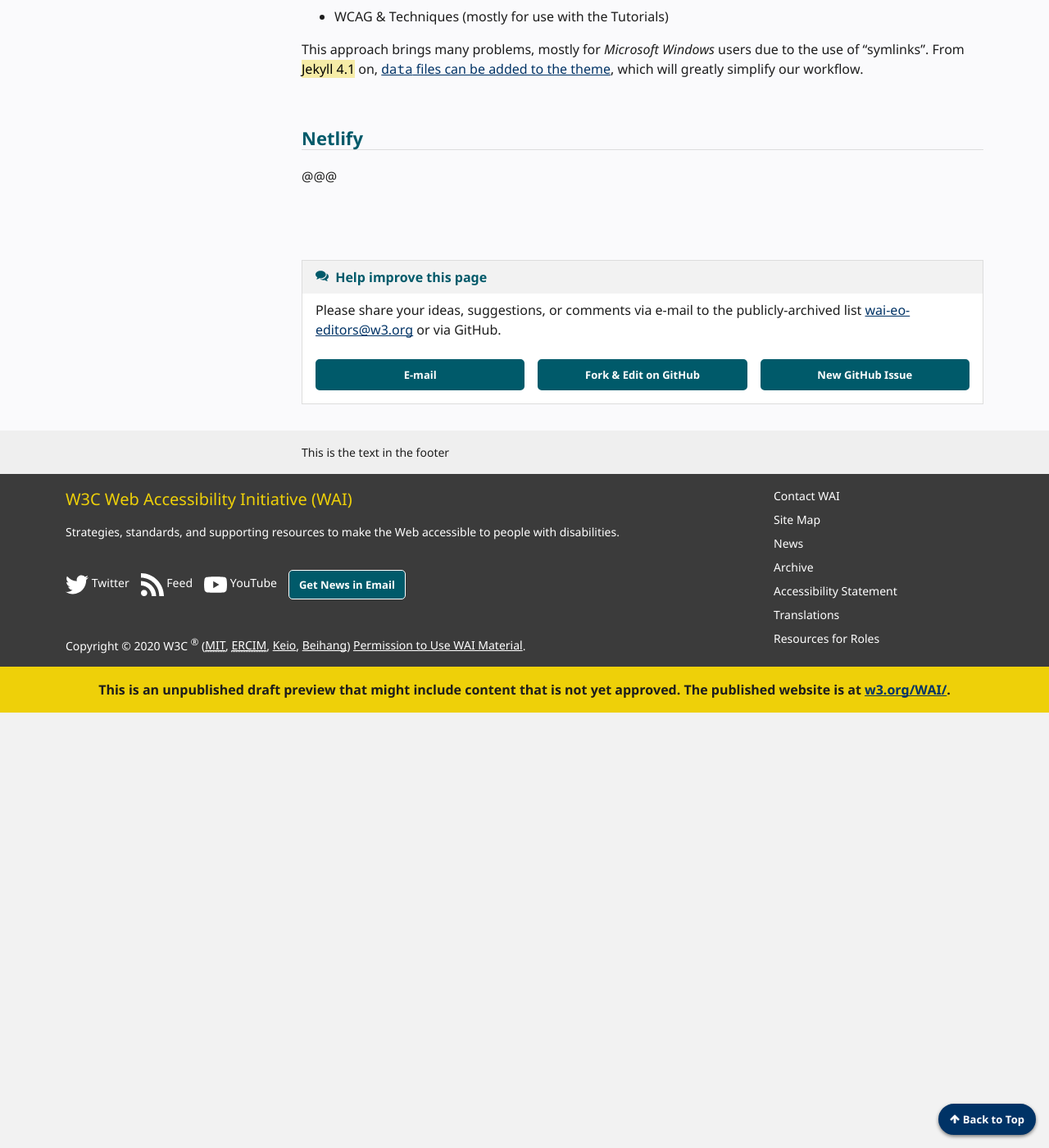
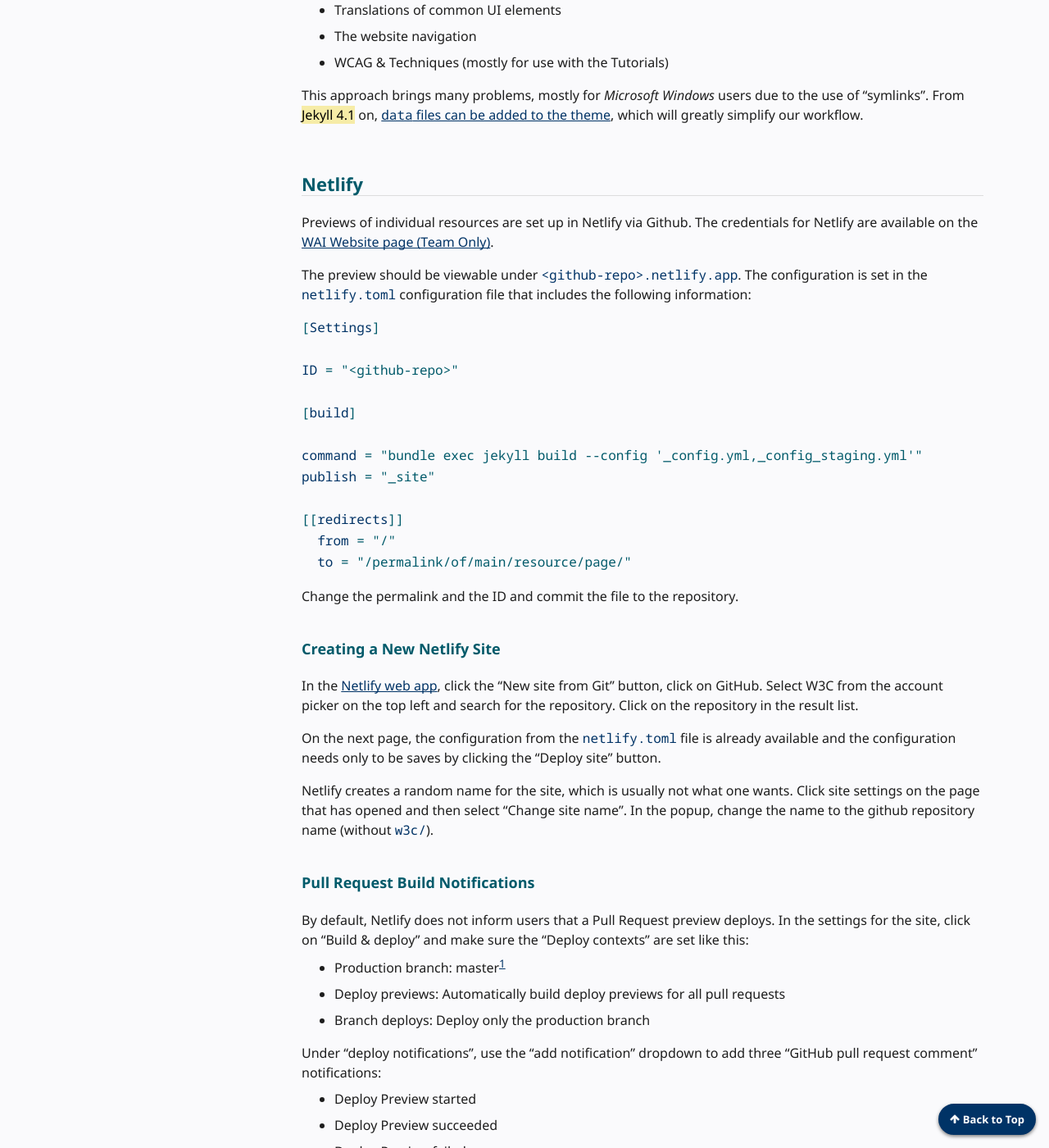
Before and after one commit to w3c/wai-website-theme, a Jekyll site: the page built from content/technical.md, in a window 1280 px wide and 1400 px high, scrolled down 2368 px. Shown: the whole window at 82% size. Built offline with Jekyll 4.4.1, drawn with Linux system fonts in a browser that asks for light colours; cached includes are drawn as plain includes; comment, search, counter and statistics services are not loaded; some of the changed text lies outside the part shown.

Commit message:
Add Netlify information
Signed-off-by: Eric Eggert <mail@yatil.net>

````diff
--- a/content/technical.md
+++ b/content/technical.md
@@ -77,4 +77,47 @@
 
 ## Netlify
 
-@@@
+Previews of individual resources are set up in Netlify via Github. The credentials for Netlify are available on the [WAI Website page (Team Only)](https://www.w3.org/WAI/Plan/website#accounts).
+
+The preview should be viewable under `<github-repo>.netlify.app`. The configuration is set in the `netlify.toml` configuration file that includes the following information:
+
+```toml
+[Settings]
+
+ID = "<github-repo>"
+
+[build]
+
+command = "bundle exec jekyll build --config '_config.yml,_config_staging.yml'"
+publish = "_site"
+
+[[redirects]]
+  from = "/"
+  to = "/permalink/of/main/resource/page/"
+```
+
+Change the permalink and the ID and commit the file to the repository.
+
+### Creating a New Netlify Site
+
+In the [Netlify web app](https://app.netlify.com/teams/w3c-wai/sites), click the “New site from Git” button, click on GitHub. Select W3C from the account picker on the top left and search for the repository. Click on the repository in the result list.
+
+On the next page, the configuration from the `netlify.toml` file is already available and the configuration needs only to be saves by clicking the “Deploy site” button.
+
+Netlify creates a random name for the site, which is usually not what one wants. Click site settings on the page that has opened and then select “Change site name”. In the popup, change the name to the github repository name (without `w3c/`).
+
+### Pull Request Build Notifications
+
+By default, Netlify does not inform users that a Pull Request preview deploys. In the settings for the site, click on “Build & deploy” and make sure the “Deploy contexts” are set like this:
+
+* Production branch: master[^1]
+* Deploy previews: Automatically build deploy previews for all pull requests
+* Branch deploys: Deploy only the production branch
+
+[^1]: This should usually be `master` but generally be the “default branch” as set in GitHub.
+
+Under “deploy notifications”, use the “add notification” dropdown to add three “GitHub pull request comment” notifications:
+
+* Deploy Preview started
+* Deploy Preview succeeded
+* Deploy Preview failed
````
